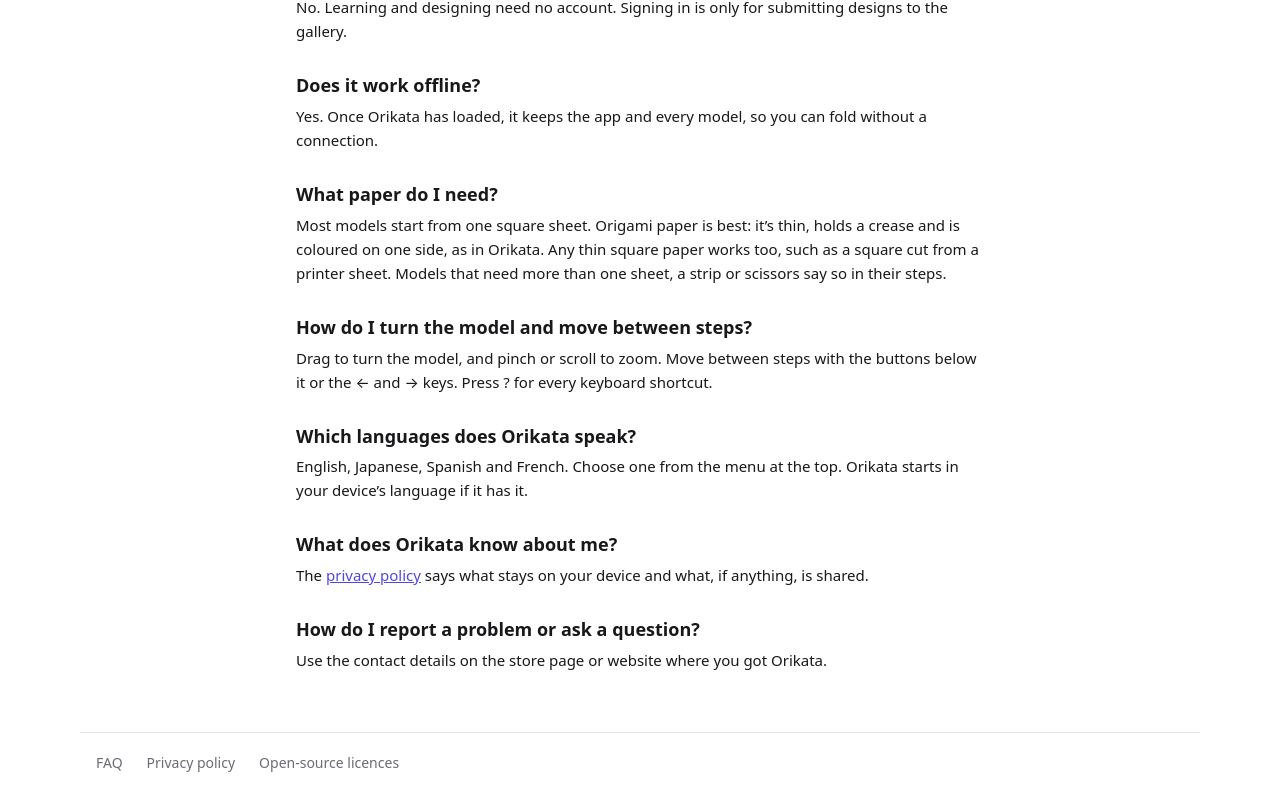
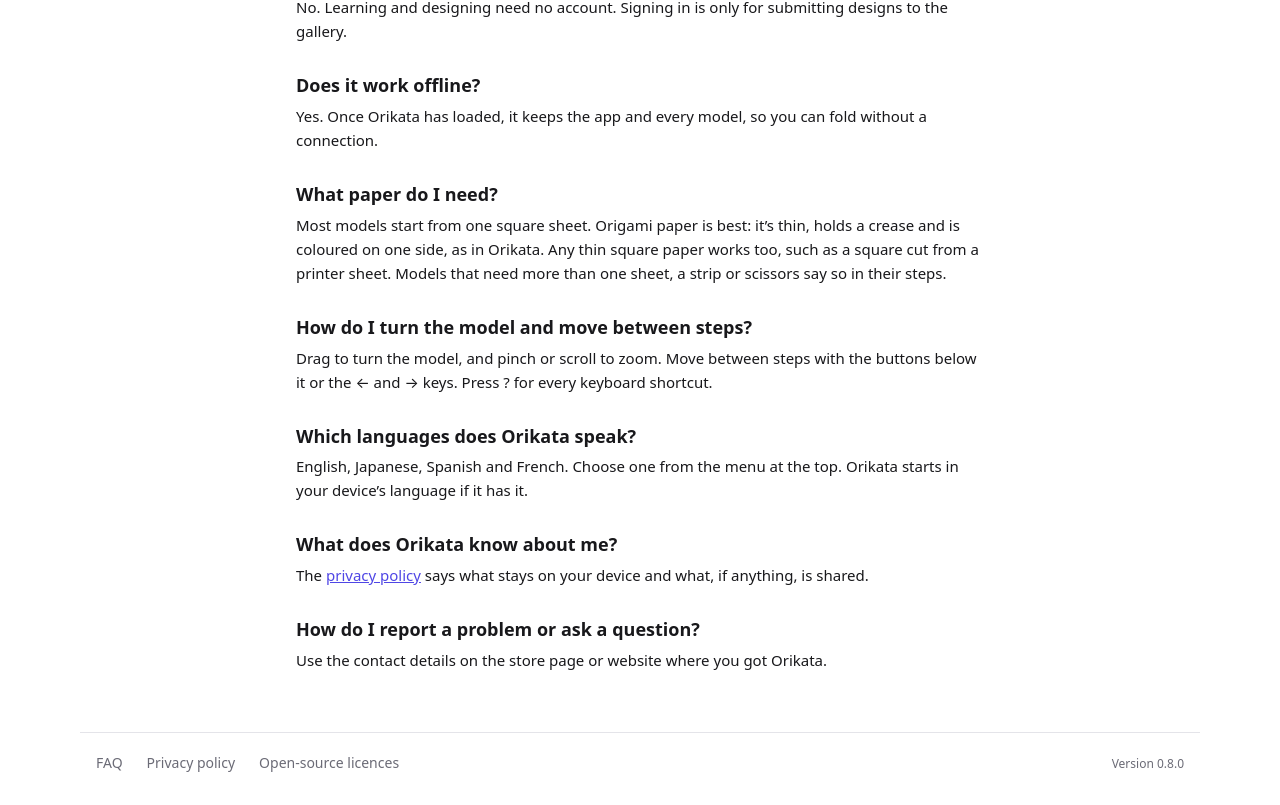
Before and after one commit to skynab/Gami, a React (Vite) app: page /faq in a window 1280 px wide. Shown: the part 346-1151 px from the top of the page. Built offline with nearby package versions, Linux system fonts and the light colour scheme; no server answers.

Commit message:
Version number in footer.

```diff
--- a/package.json
+++ b/package.json
@@ -1,7 +1,7 @@
 {
   "name": "orikata",
   "private": true,
-  "version": "0.1.0",
+  "version": "0.8.0",
   "type": "module",
   "scripts": {
     "dev": "vite",
--- a/src/app/Footer.tsx
+++ b/src/app/Footer.tsx
@@ -1,7 +1,7 @@
 import { useTranslation } from 'react-i18next';
 import { Link } from 'react-router';
 
-/** The links at the bottom of the gallery and the other scrolling pages: questions, the privacy policy and the open-source notices. */
+/** The links at the bottom of the gallery and the other scrolling pages: questions, the privacy policy and the open-source notices, then the app's version. */
 export function Footer() {
   const { t } = useTranslation();
   return (
@@ -11,6 +11,7 @@ export function Footer() {
         <Link to="/privacy">{t('footer.privacy')}</Link>
         <Link to="/licences">{t('footer.licences')}</Link>
       </nav>
+      <p className="footer-version">{t('footer.version', { version: __APP_VERSION__ })}</p>
     </footer>
   );
 }
--- a/src/app/app.css
+++ b/src/app/app.css
@@ -1679,6 +1679,11 @@ kbd {
   margin-inline: auto;
   padding: 20px 16px 32px;
   border-top: 1px solid var(--line);
+  /* The links on the left, the version on the right, on one line. */
+  display: flex;
+  flex-wrap: wrap;
+  align-items: baseline;
+  gap: 8px 24px;
 }
 
 .footer nav {
@@ -1696,6 +1701,12 @@ kbd {
 .footer a:hover {
   color: var(--fg);
   text-decoration: underline;
+}
+
+.footer-version {
+  margin: 0 0 0 auto;
+  font-size: 12px;
+  color: var(--muted);
 }
 
 /* The privacy policy and the open-source notices: plain reading width. */
--- a/src/i18n/en.ts
+++ b/src/i18n/en.ts
@@ -210,6 +210,7 @@ export const en = {
     faq: 'FAQ',
     privacy: 'Privacy policy',
     licences: 'Open-source licences',
+    version: 'Version {{version}}',
   },
   privacy: {
     title: 'Privacy policy',
--- a/src/i18n/es.ts
+++ b/src/i18n/es.ts
@@ -269,6 +269,7 @@ export const es: Messages = {
     faq: 'Preguntas frecuentes',
     privacy: 'Política de privacidad',
     licences: 'Licencias de código abierto',
+    version: 'Versión {{version}}',
   },
   privacy: {
     title: 'Política de privacidad',
--- a/src/i18n/fr.ts
+++ b/src/i18n/fr.ts
@@ -269,6 +269,7 @@ export const fr: Messages = {
     faq: 'Questions fréquentes',
     privacy: 'Politique de confidentialité',
     licences: 'Licences open source',
+    version: 'Version {{version}}',
   },
   privacy: {
     title: 'Politique de confidentialité',
--- a/src/i18n/ja.ts
+++ b/src/i18n/ja.ts
@@ -269,6 +269,7 @@ export const ja: Messages = {
     faq: 'よくある質問',
     privacy: 'プライバシーポリシー',
     licences: 'オープンソースライセンス',
+    version: 'バージョン {{version}}',
   },
   privacy: {
     title: 'プライバシーポリシー',
--- a/src/vite-env.d.ts
+++ b/src/vite-env.d.ts
@@ -1,4 +1,7 @@
 /// <reference types="vite/client" />
+
+/** The app's version from package.json, e.g. "0.8.0". Set by `define` in vite.config.ts. */
+declare const __APP_VERSION__: string;
 
 interface ImportMetaEnv {
   readonly VITE_SUPABASE_URL?: string;
--- a/vite.config.ts
+++ b/vite.config.ts
@@ -3,12 +3,15 @@ import { defineConfig } from 'vite';
 import react from '@vitejs/plugin-react';
 import { VitePWA } from 'vite-plugin-pwa';
 import { thirdPartyLicences } from './scripts/third-party-licences.ts';
+import pkg from './package.json' with { type: 'json' };
 
 // Where the site is served from. `/` for most hosts and app wrappers; GitHub Pages sets BASE_PATH=/Gami/.
 const base = (process.env.BASE_PATH ?? '/').replace(/\/?$/, '/');
 
 export default defineConfig({
   base,
+  // The app's version, from package.json, shown in the footer. See .claude/skills/update-version.
+  define: { __APP_VERSION__: JSON.stringify(pkg.version) },
   plugins: [
     react(),
     // The open-source notices: every bundled library's licence, for the Licences page.
```
Also changed, not shown: .claude/skills/update-version/SKILL.md (added), 1 other file (tests, documents, lock files or other folders).
